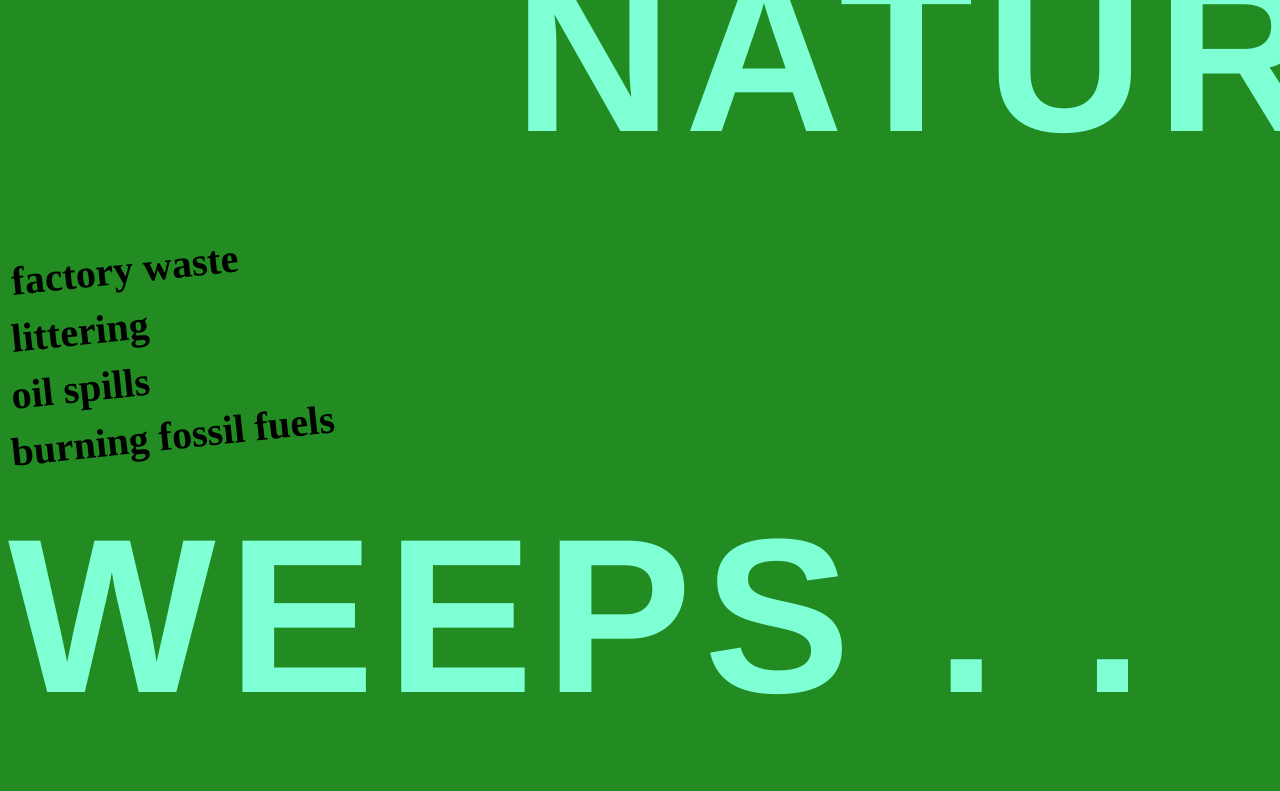
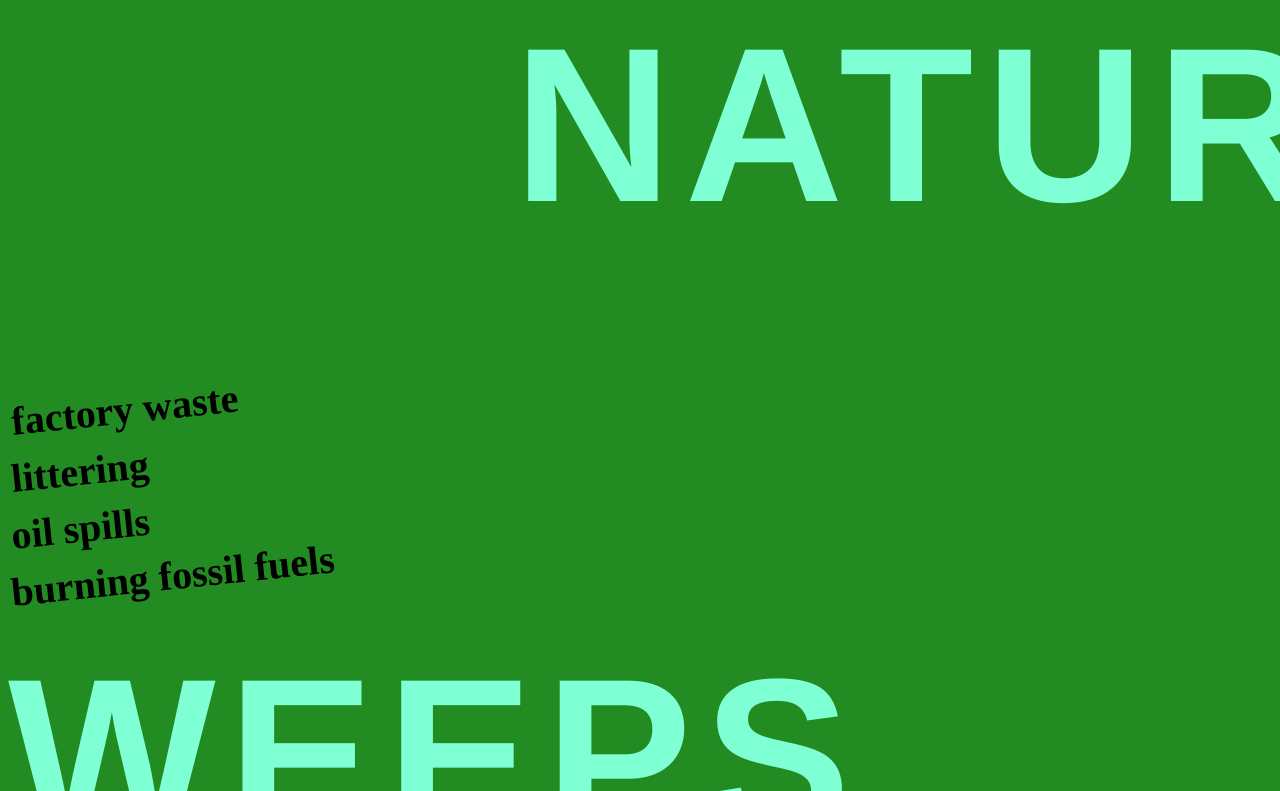
Before and after one commit to hcs240000/manifesto, a plain HTML site: page index.html in a window 1280 px wide. Shown: the part 883-1674 px from the top of the page. Drawn offline with Linux system fonts and the light colour scheme.

Commit message:
minor edits

```diff
--- a/index.html
+++ b/index.html
@@ -26,7 +26,7 @@
             letter-spacing: 12px;
             /* negative margins decrease space between lines */
             margin-top: 80px;
-            margin-bottom: 2px;
+            margin-bottom: 80px;
         }
 
         .offset {
```
